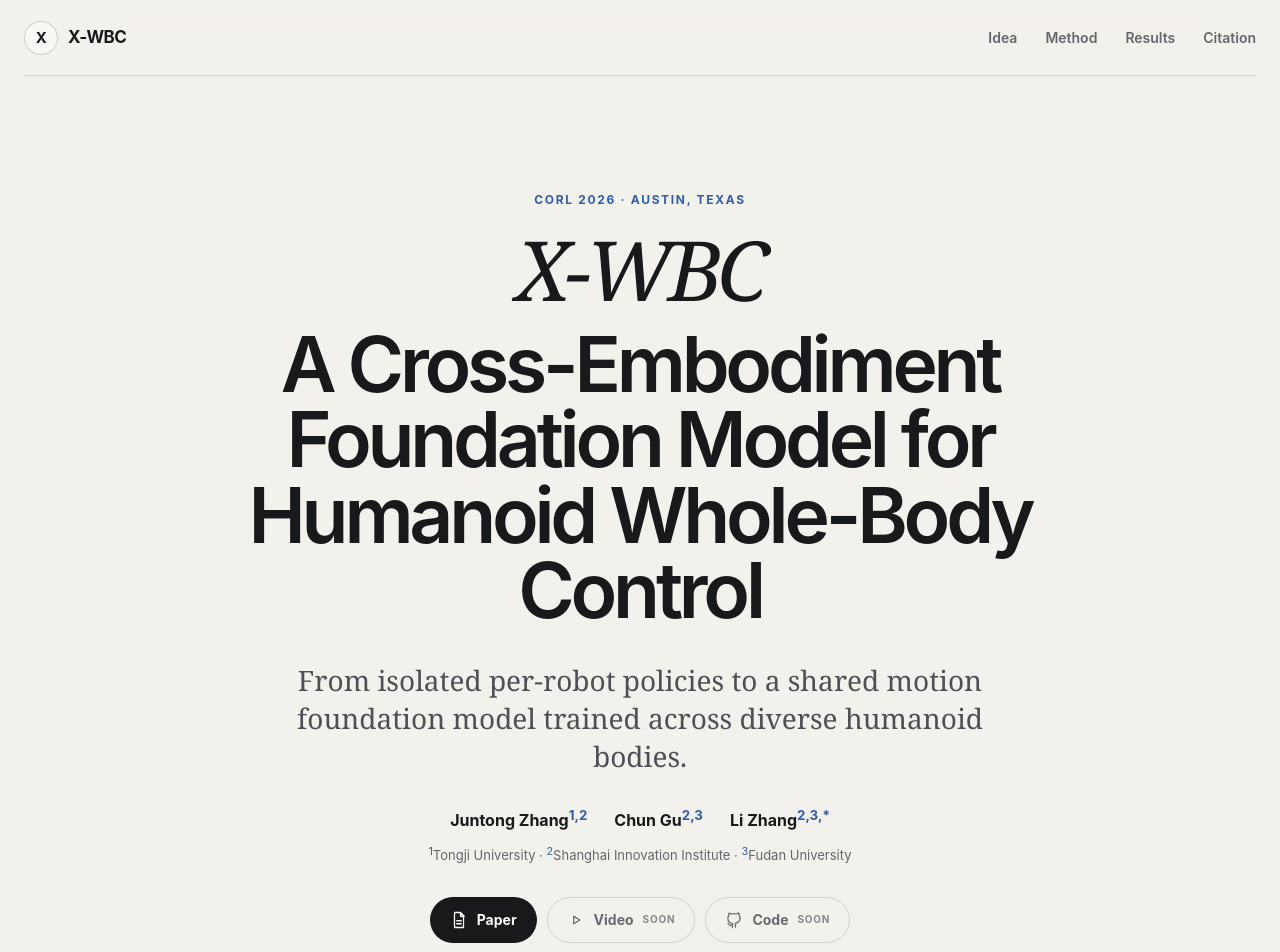
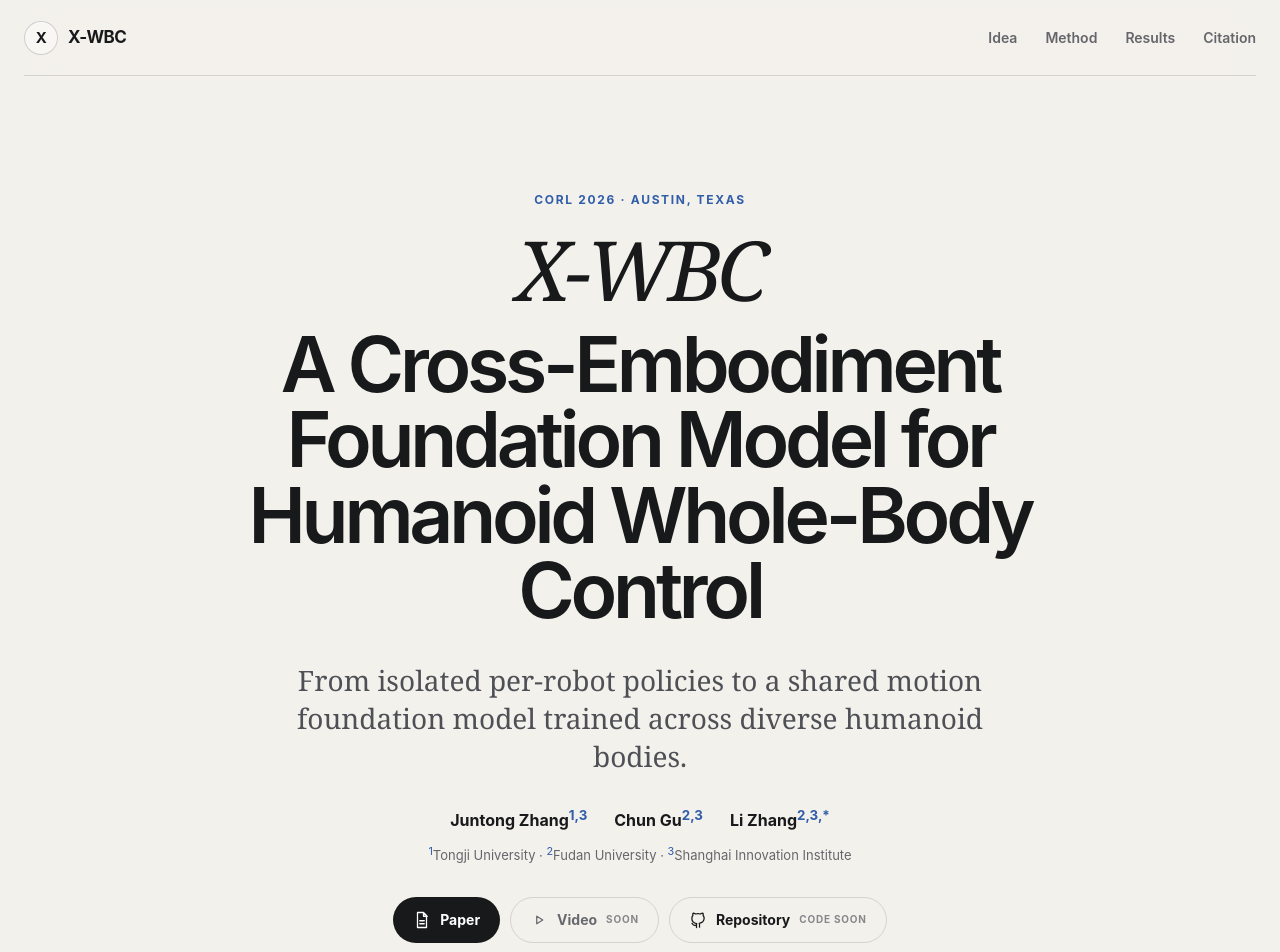
Before and after one commit to LogosRoboticsGroup/x-wbc, a plain HTML site: page index.html in a window 1280 px wide. Shown: the top 952 px of the page. Drawn offline with Linux system fonts and the light colour scheme.

Commit message:
Prepare the repository for the future code release

```diff
--- a/assets/css/style.css
+++ b/assets/css/style.css
@@ -190,6 +190,7 @@ nav a:hover { color: var(--ink); }
 
 .action-primary { background: var(--ink); color: var(--white); }
 .action-primary:hover { background: var(--blue-dark); }
+.action-secondary:hover { border-color: rgba(24, 25, 27, 0.34); background: rgba(255, 255, 255, 0.46); }
 
 .action-muted { color: #68696e; cursor: default; }
 .action small { color: #86878b; font-size: 10px; letter-spacing: 0.08em; text-transform: uppercase; }
--- a/index.html
+++ b/index.html
@@ -19,7 +19,7 @@
   <title>X-WBC — Cross-Embodiment Humanoid Whole-Body Control</title>
   <link rel="canonical" href="https://logosroboticsgroup.github.io/x-wbc/">
   <link rel="icon" href="favicon.svg" type="image/svg+xml">
-  <link rel="stylesheet" href="assets/css/style.css?v=2">
+  <link rel="stylesheet" href="assets/css/style.css?v=3">
   <script type="application/ld+json">
   {
     "@context": "https://schema.org",
@@ -56,11 +56,11 @@
       <p class="hero-deck">From isolated per-robot policies to a shared motion foundation model trained across diverse humanoid bodies.</p>
 
       <div class="authors" aria-label="Authors">
-        <span>Juntong Zhang<sup>1,2</sup></span>
+        <span>Juntong Zhang<sup>1,3</sup></span>
         <span>Chun Gu<sup>2,3</sup></span>
         <span>Li Zhang<sup>2,3,*</sup></span>
       </div>
-      <p class="affiliations"><sup>1</sup>Tongji University · <sup>2</sup>Shanghai Innovation Institute · <sup>3</sup>Fudan University</p>
+      <p class="affiliations"><sup>1</sup>Tongji University · <sup>2</sup>Fudan University · <sup>3</sup>Shanghai Innovation Institute</p>
 
       <div class="hero-actions">
         <a class="action action-primary" href="paper/xwbc-corl-2026.pdf">
@@ -71,10 +71,10 @@
           <svg viewBox="0 0 24 24" aria-hidden="true"><path d="m9 7 8 5-8 5z"/></svg>
           Video <small>soon</small>
         </span>
-        <span class="action action-muted" aria-disabled="true">
+        <a class="action action-secondary" href="https://github.com/LogosRoboticsGroup/x-wbc" target="_blank" rel="noreferrer">
           <svg viewBox="0 0 24 24" aria-hidden="true"><path d="M9 19c-4 1.2-4-2-5-2.5m10 5v-3.1c0-.9.1-1.5-.4-2 3.2-.4 6.6-1.6 6.6-7A5.4 5.4 0 0 0 18.8 6 5 5 0 0 0 18.7 3S17.6 2.7 15 4a11.5 11.5 0 0 0-6 0C6.4 2.7 5.3 3 5.3 3A5 5 0 0 0 5.2 6a5.4 5.4 0 0 0-1.4 3.7c0 5.4 3.4 6.6 6.6 7-.5.5-.5 1.2-.4 2V22"/></svg>
-          Code <small>soon</small>
-        </span>
+          Repository <small>code soon</small>
+        </a>
       </div>
 
       <div class="hero-media">
@@ -257,7 +257,7 @@
       </a>
       <p>Cross-embodiment humanoid whole-body control.</p>
     </div>
-    <p>© 2026 X-WBC · Tongji University · Shanghai Innovation Institute · Fudan University</p>
+    <p>© 2026 X-WBC · Tongji University · Fudan University · Shanghai Innovation Institute</p>
   </footer>
 
   <script src="assets/js/main.js"></script>
```
Also changed, not shown: 1 other file.
